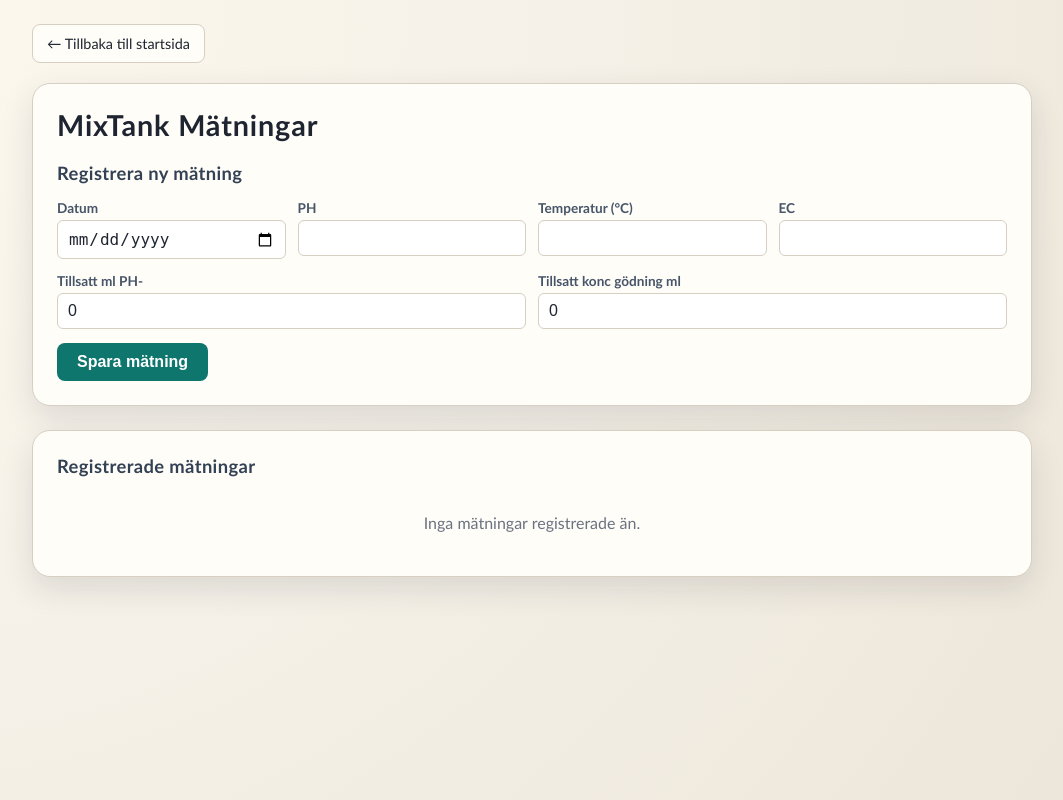
After one commit to TomasAssemblinEL/ProxmoxPubliseradeWebbLoggar, a Flask app: page /mixtank in a window 1280 px wide. The commit adds this page. Shown: the whole page, without its empty margins (108-1171 px from the left). Run offline with Flask 3, Linux system fonts and the light colour scheme.

Commit message:
Add MixTank measurement database with SQLAlchemy and web form

```diff
--- a/app.py
+++ b/app.py
@@ -1,7 +1,9 @@
 from pathlib import Path
 from time import time
+from datetime import datetime
 
-from flask import Flask, abort, render_template, send_file
+from flask import Flask, abort, render_template, send_file, request, redirect, url_for
+from flask_sqlalchemy import SQLAlchemy
 
 BASE_DIR = Path(__file__).resolve().parent
 LOG_DIR = BASE_DIR / "logs"
@@ -9,6 +11,24 @@ LOG_CATEGORIES = ("VMM1", "VMM2", "MixTank", "Irrigation")
 LOG_DAYS_WINDOW = 5
 
 app = Flask(__name__)
+app.config["SQLALCHEMY_DATABASE_URI"] = f"sqlite:///{BASE_DIR / 'mixtank.db'}"
+app.config["SQLALCHEMY_TRACK_MODIFICATIONS"] = False
+db = SQLAlchemy(app)
+
+
+class MixtankMeasurement(db.Model):
+    __tablename__ = "measurements"
+    id = db.Column(db.Integer, primary_key=True)
+    datum = db.Column(db.Date, nullable=False, index=True)
+    ph = db.Column(db.Float, nullable=False)
+    temp = db.Column(db.Float, nullable=False)
+    ec = db.Column(db.Float, nullable=False)
+    tillsatt_ph_minus_ml = db.Column(db.Float, nullable=False, default=0)
+    tillsatt_goding_ml = db.Column(db.Float, nullable=False, default=0)
+    created_at = db.Column(db.DateTime, default=datetime.utcnow)
+
+    def __repr__(self):
+        return f"<Measurement {self.datum} PH={self.ph}>"
 
 
 def list_text_logs_by_category() -> dict[str, list[str]]:
@@ -93,7 +113,31 @@ def view_log(category: str, filename: str):
     return send_file(log_path, mimetype="text/plain; charset=utf-8")
 
 
+@app.route("/mixtank", methods=["GET", "POST"])
+def mixtank_index():
+    if request.method == "POST":
+        try:
+            measurement = MixtankMeasurement(
+                datum=datetime.strptime(request.form["datum"], "%Y-%m-%d").date(),
+                ph=float(request.form["ph"]),
+                temp=float(request.form["temp"]),
+                ec=float(request.form["ec"]),
+                tillsatt_ph_minus_ml=float(request.form.get("tillsatt_ph_minus_ml", 0)),
+                tillsatt_goding_ml=float(request.form.get("tillsatt_goding_ml", 0)),
+            )
+            db.session.add(measurement)
+            db.session.commit()
+            return redirect(url_for("mixtank_index"))
+        except (ValueError, KeyError) as e:
+            abort(400)
+
+    measurements = MixtankMeasurement.query.order_by(MixtankMeasurement.datum.desc()).all()
+    return render_template("mixtank.html", measurements=measurements)
+
+
 if __name__ == "__main__":
+    with app.app_context():
+        db.create_all()
     LOG_DIR.mkdir(exist_ok=True)
     for category in LOG_CATEGORIES:
         (LOG_DIR / category).mkdir(exist_ok=True)
--- a/requirements.txt
+++ b/requirements.txt
@@ -1,2 +1,3 @@
 Flask==3.0.3
 gunicorn==22.0.0
+Flask-SQLAlchemy==3.1.1
--- /dev/null
+++ b/templates/mixtank.html
@@ -0,0 +1,239 @@
+<!doctype html>
+<html lang="sv">
+<head>
+  <meta charset="utf-8">
+  <meta name="viewport" content="width=device-width, initial-scale=1">
+  <title>MixTank Mätningar</title>
+  <style>
+    :root {
+      --bg: #f5f1e8;
+      --card: #fffdf8;
+      --ink: #1e2430;
+      --accent: #0f766e;
+      --border: #d6cfc2;
+    }
+
+    * { box-sizing: border-box; }
+
+    body {
+      margin: 0;
+      font-family: "Trebuchet MS", "Segoe UI", sans-serif;
+      color: var(--ink);
+      background: radial-gradient(circle at top left, #fdf8ee 0%, var(--bg) 45%, #ece5d8 100%);
+      min-height: 100vh;
+      padding: 24px;
+    }
+
+    .container {
+      max-width: 1000px;
+      margin: 0 auto;
+    }
+
+    .top-nav {
+      margin-bottom: 20px;
+    }
+
+    .top-nav a {
+      display: inline-block;
+      padding: 10px 14px;
+      background: var(--card);
+      border: 1px solid var(--border);
+      border-radius: 8px;
+      text-decoration: none;
+      color: var(--ink);
+      font-size: 0.9rem;
+    }
+
+    .top-nav a:hover {
+      border-color: var(--accent);
+    }
+
+    .panel {
+      background: var(--card);
+      border: 1px solid var(--border);
+      border-radius: 18px;
+      padding: 24px;
+      box-shadow: 0 12px 32px rgba(30, 36, 48, 0.12);
+      margin-bottom: 24px;
+    }
+
+    h1 {
+      margin: 0 0 20px;
+      font-size: 1.8rem;
+      letter-spacing: 0.03em;
+    }
+
+    h2 {
+      margin: 0 0 16px;
+      font-size: 1.15rem;
+      letter-spacing: 0.02em;
+      color: #334155;
+    }
+
+    .form-group {
+      margin-bottom: 14px;
+      display: grid;
+      grid-template-columns: repeat(auto-fit, minmax(200px, 1fr));
+      gap: 12px;
+    }
+
+    label {
+      display: block;
+      font-size: 0.85rem;
+      font-weight: 600;
+      color: #475569;
+      margin-bottom: 4px;
+    }
+
+    input[type="date"],
+    input[type="number"],
+    input[type="text"] {
+      width: 100%;
+      padding: 8px 10px;
+      border: 1px solid var(--border);
+      border-radius: 6px;
+      font-size: 1rem;
+      color: var(--ink);
+    }
+
+    input:focus {
+      outline: none;
+      border-color: var(--accent);
+      box-shadow: 0 0 0 3px rgba(15, 118, 110, 0.1);
+    }
+
+    button {
+      padding: 10px 20px;
+      background: var(--accent);
+      color: white;
+      border: none;
+      border-radius: 8px;
+      font-size: 1rem;
+      font-weight: 600;
+      cursor: pointer;
+      transition: background 160ms ease;
+    }
+
+    button:hover {
+      background: #0a5a54;
+    }
+
+    .table-wrapper {
+      overflow-x: auto;
+    }
+
+    table {
+      width: 100%;
+      border-collapse: collapse;
+      font-size: 0.95rem;
+    }
+
+    thead {
+      background: #f0ebe3;
+      border-bottom: 2px solid var(--border);
+    }
+
+    th {
+      padding: 12px 8px;
+      text-align: left;
+      font-weight: 600;
+      color: #334155;
+    }
+
+    td {
+      padding: 10px 8px;
+      border-bottom: 1px solid var(--border);
+    }
+
+    tbody tr:hover {
+      background: #fdf8f1;
+    }
+
+    .empty {
+      padding: 20px;
+      text-align: center;
+      color: #6b7280;
+    }
+  </style>
+</head>
+<body>
+  <div class="container">
+    <div class="top-nav">
+      <a href="{{ url_for('index') }}">← Tillbaka till startsida</a>
+    </div>
+
+    <div class="panel">
+      <h1>MixTank Mätningar</h1>
+
+      <h2>Registrera ny mätning</h2>
+      <form method="post">
+        <div class="form-group">
+          <div>
+            <label for="datum">Datum</label>
+            <input type="date" id="datum" name="datum" required>
+          </div>
+          <div>
+            <label for="ph">PH</label>
+            <input type="number" id="ph" name="ph" step="0.01" min="0" max="14" required>
+          </div>
+          <div>
+            <label for="temp">Temperatur (°C)</label>
+            <input type="number" id="temp" name="temp" step="0.1" required>
+          </div>
+          <div>
+            <label for="ec">EC</label>
+            <input type="number" id="ec" name="ec" step="1" required>
+          </div>
+        </div>
+
+        <div class="form-group">
+          <div>
+            <label for="tillsatt_ph_minus_ml">Tillsatt ml PH-</label>
+            <input type="number" id="tillsatt_ph_minus_ml" name="tillsatt_ph_minus_ml" step="0.1" value="0">
+          </div>
+          <div>
+            <label for="tillsatt_goding_ml">Tillsatt konc gödning ml</label>
+            <input type="number" id="tillsatt_goding_ml" name="tillsatt_goding_ml" step="0.1" value="0">
+          </div>
+        </div>
+
+        <button type="submit">Spara mätning</button>
+      </form>
+    </div>
+
+    <div class="panel">
+      <h2>Registrerade mätningar</h2>
+      {% if measurements %}
+        <div class="table-wrapper">
+          <table>
+            <thead>
+              <tr>
+                <th>Datum</th>
+                <th>PH</th>
+                <th>Temp (°C)</th>
+                <th>EC</th>
+                <th>PH- (ml)</th>
+                <th>Gödning (ml)</th>
+              </tr>
+            </thead>
+            <tbody>
+              {% for m in measurements %}
+                <tr>
+                  <td>{{ m.datum.strftime('%Y-%m-%d') }}</td>
+                  <td>{{ "%.2f"|format(m.ph) }}</td>
+                  <td>{{ "%.1f"|format(m.temp) }}</td>
+                  <td>{{ "%.0f"|format(m.ec) }}</td>
+                  <td>{{ "%.1f"|format(m.tillsatt_ph_minus_ml) }}</td>
+                  <td>{{ "%.1f"|format(m.tillsatt_goding_ml) }}</td>
+                </tr>
+              {% endfor %}
+            </tbody>
+          </table>
+        </div>
+      {% else %}
+        <div class="empty">Inga mätningar registrerade än.</div>
+      {% endif %}
+    </div>
+  </div>
+</body>
+</html>
--- a/templates/portal.html
+++ b/templates/portal.html
@@ -96,6 +96,11 @@
         <div class="title">ESP32 Greenhouse Control</div>
         <div class="desc">Öppna styrsidan på 192.168.1.125 via reverse proxy.</div>
       </a>
+
+      <a class="card" href="{{ url_for('mixtank_index') }}">
+        <div class="title">MixTank Mätningar</div>
+        <div class="desc">Registrera och visa uppmätta värden från MixTanken.</div>
+      </a>
     </section>
   </main>
 </body>
```
Also changed, not shown: README.md.
